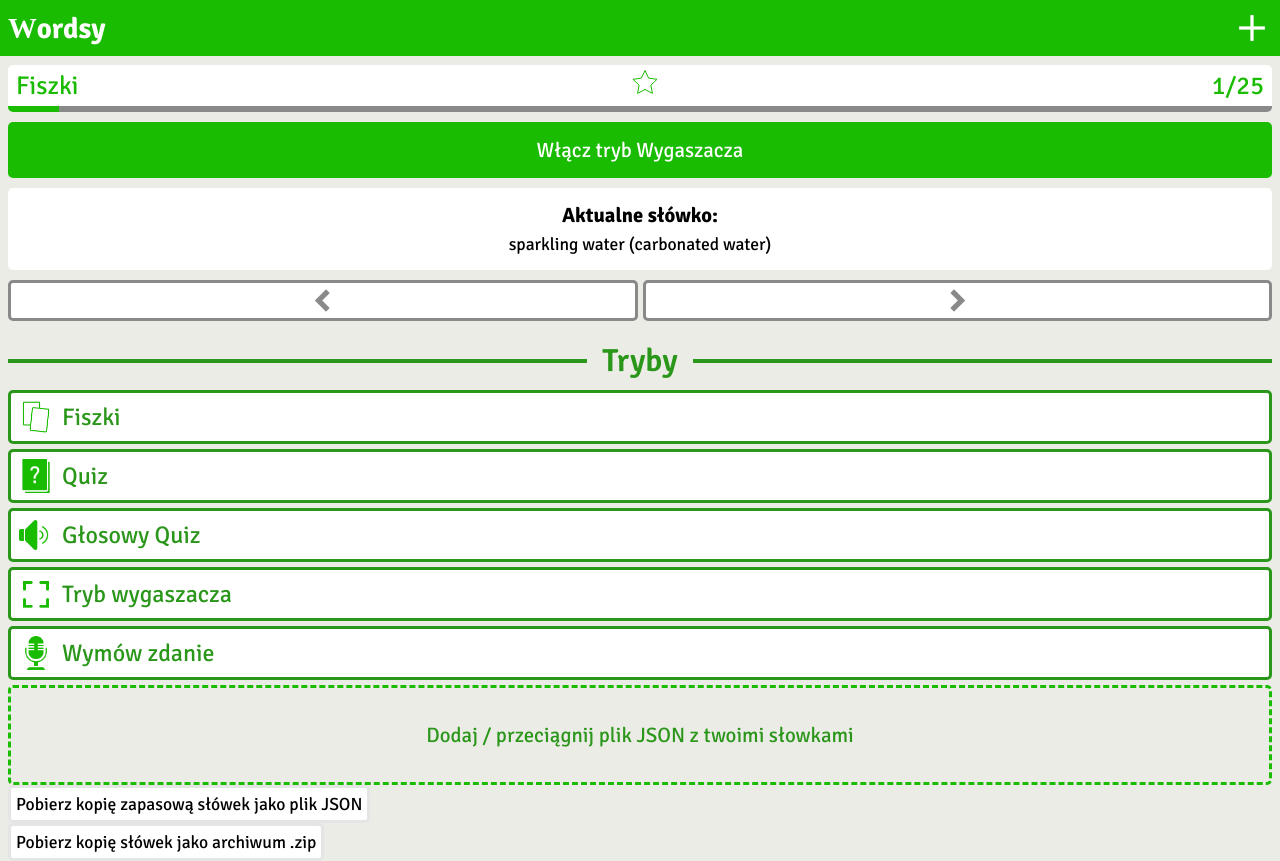
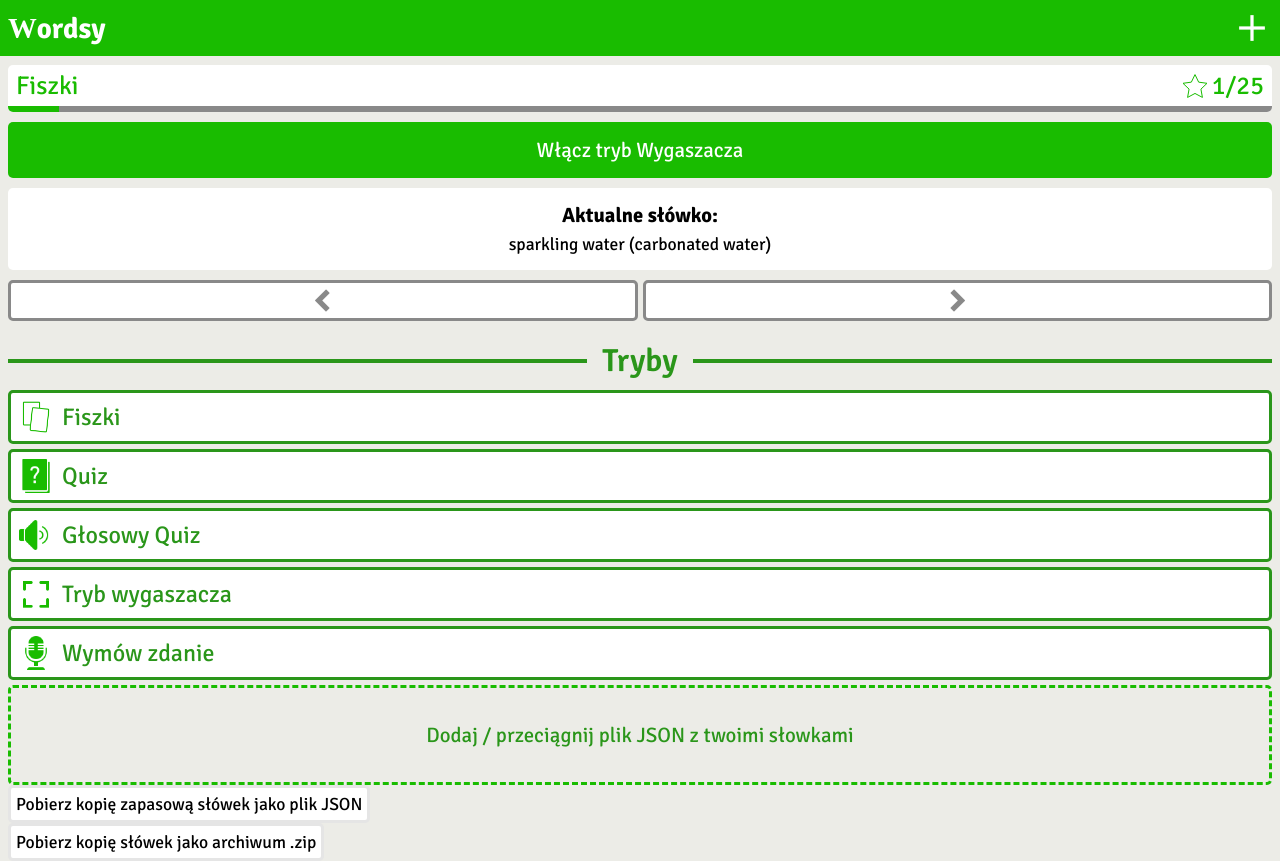
Before and after one commit to Piotrko64/wordsy, a Vue app: page /TrybWygaszacza in a window 1280 px wide. Built offline with nearby package versions, Linux system fonts and the light colour scheme; a web font is replaced by a local one; what v-wave would draw is missing.

Commit message:
Modify styles for mode-block component

```diff
--- a/src/components/learningPage/ModeBlock.vue
+++ b/src/components/learningPage/ModeBlock.vue
@@ -11,8 +11,7 @@ const { getProgress, getPercentProgress } = storeToRefs(store);
 const route = useRoute();
 
 function toggleFavourite() {
-    console.log(store.isFav);
-    const isFav = store.isFav;
+    const { isFav } = store;
     store.filterFavWords(!isFav);
 }
 </script>
@@ -20,9 +19,14 @@ function toggleFavourite() {
 <template>
     <div class="whiteBlock mode">
         <div class="text horizontalSpace">
-            <div>{{ findRouteName(route.path.slice(1)) }}</div>
-            <Star :isActive="store.isFav" @clickStar="toggleFavourite" />
-            <div class="counter">{{ getProgress }}</div>
+            <div class="modeTitle">
+                {{ findRouteName(route.path.slice(1)) }}
+            </div>
+
+            <div class="counter">
+                <Star :isActive="store.isFav" @clickStar="toggleFavourite" />
+                <div class="marginLeft">{{ getProgress }}</div>
+            </div>
         </div>
         <div
             class="progressBar"
@@ -45,6 +49,8 @@ function toggleFavourite() {
         padding-bottom: 5px;
         display: flex;
         justify-content: space-between;
+        .modeTitle {
+        }
         &::first-letter {
             font-weight: 900;
         }
@@ -56,4 +62,12 @@ function toggleFavourite() {
         height: 6px;
     }
 }
+.counter {
+    display: flex;
+    justify-content: center;
+    align-items: center;
+}
+.marginLeft {
+    margin-left: 5px;
+}
 </style>
--- a/src/stores/WordsStore.ts
+++ b/src/stores/WordsStore.ts
@@ -31,6 +31,9 @@ export const useWordsStore = defineStore("wordsStore", {
             return state.allWords[state.progress];
         },
         getProgress(state) {
+            if (state.allWords.length < 1) {
+                return "";
+            }
             return state.progress + 1 + "/" + state.allWords.length;
         },
         getPercentProgress(state) {
--- a/src/ui/svg/Star.vue
+++ b/src/ui/svg/Star.vue
@@ -23,6 +23,7 @@ const emits = defineEmits(["click-star"]);
 </template>
 <style>
 svg {
+    cursor: pointer;
     display: flex;
     justify-content: flex-end;
     align-items: flex-end;
```
